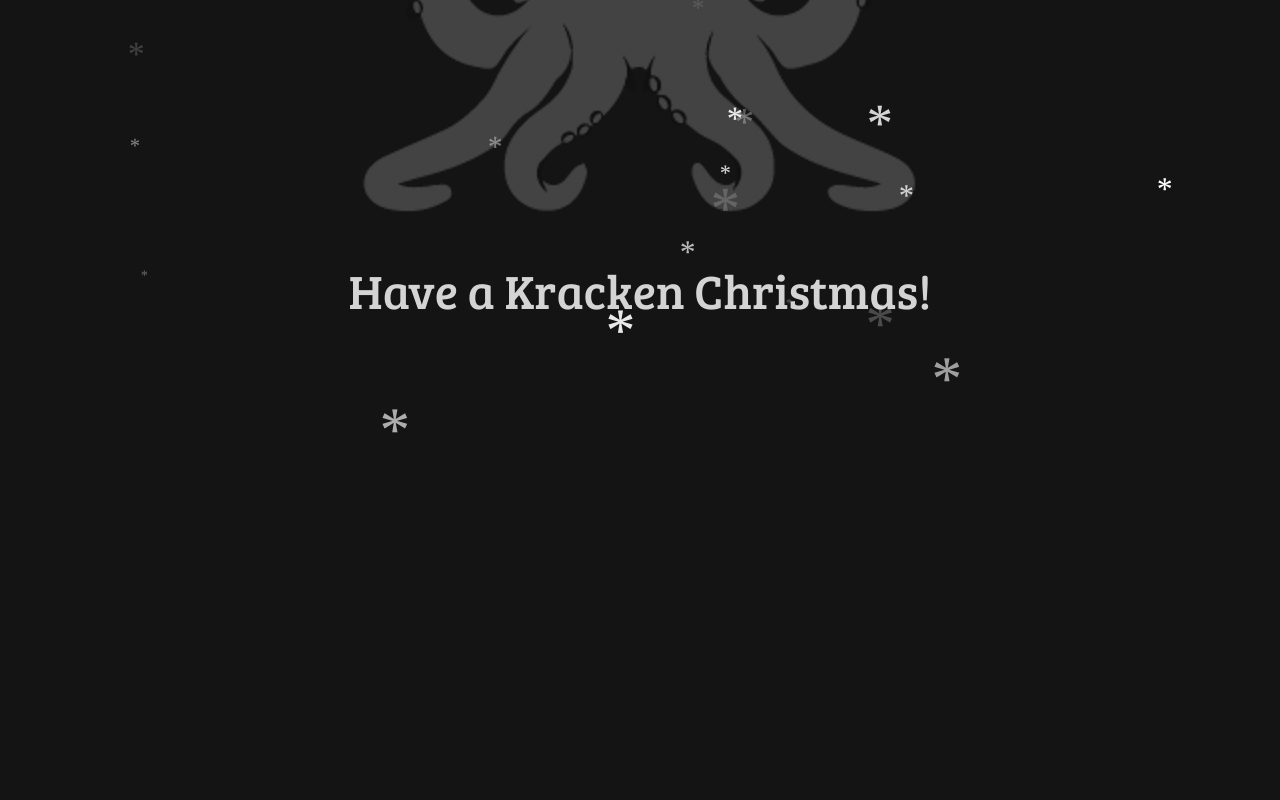
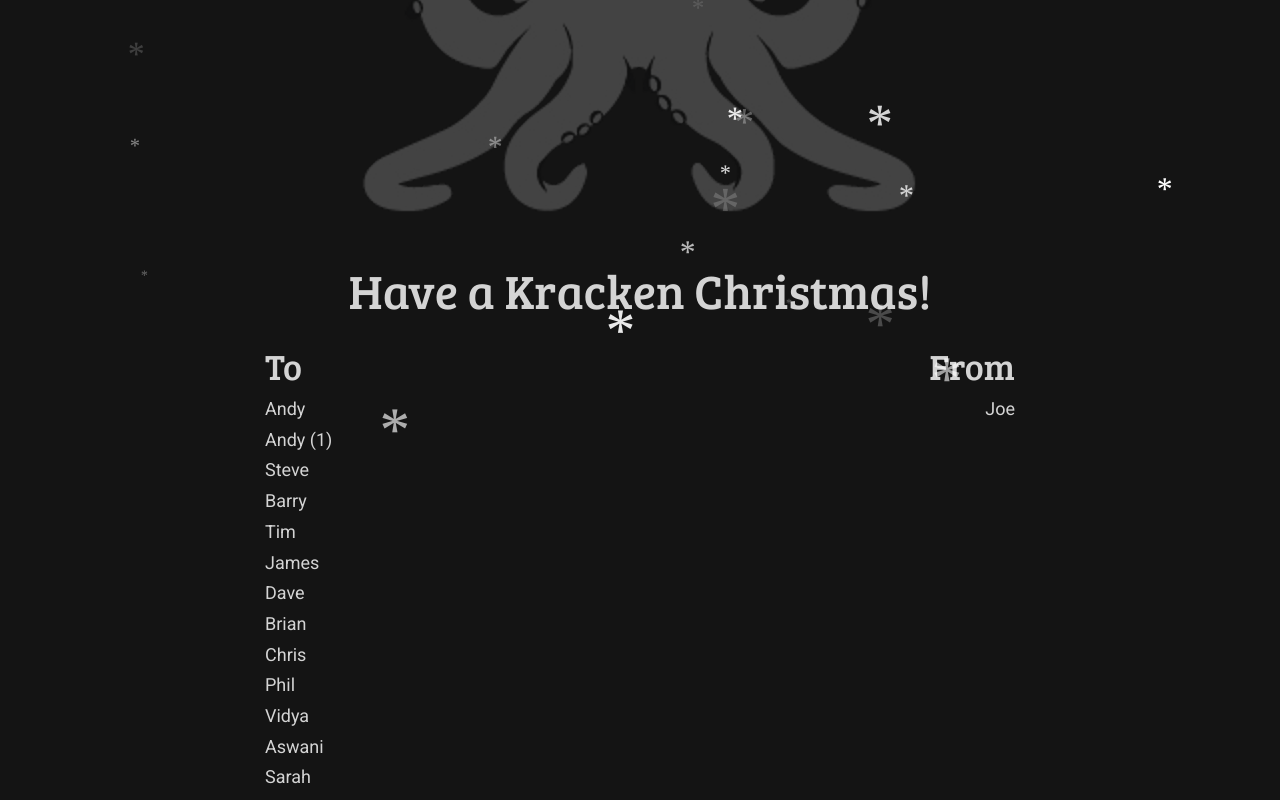
Before and after one commit to advanced-joelloyd/kraken, a plain HTML site: page index.html in a window 1280 px wide. Shown: the part 361-1161 px from the top of the page. Before the commit the page ends 800 px from the top, so only its background shows below. Drawn offline with Linux system fonts and the light colour scheme.

Commit message:
Add recipients and senders

```diff
--- a/index.html
+++ b/index.html
@@ -1,4 +1,4 @@
-<!doctype html>
+	<!doctype html>
 
 <html lang="en">
 <head>
@@ -55,6 +55,35 @@
 	<div class="row text-center">
 		<h1 class="col-sm-12">Have a Kracken Christmas!</h1>
 	</div>
+
+
+	<div class="row">
+		<div class="col-sm-offset-2 col-sm-4">
+			<h3>To</h3>
+			<ul>
+				<li>Andy</li>
+				<li>Andy (1)</li>
+				<li>Steve</li>
+				<li>Barry</li>
+				<li>Tim</li>
+				<li>James</li>
+				<li>Dave</li>
+				<li>Brian</li>
+				<li>Chris</li>
+				<li>Phil</li>
+				<li>Vidya</li>
+				<li>Aswani</li>
+				<li>Sarah</li>
+			</ul>
+		</div>
+
+		<div class="col-sm-4 text-right">
+			<h3>From</h3>
+			<ul>
+				<li>Joe</li>
+			</ul>
+		</div>
+	</div>
 </div>
 
 </body>
```
